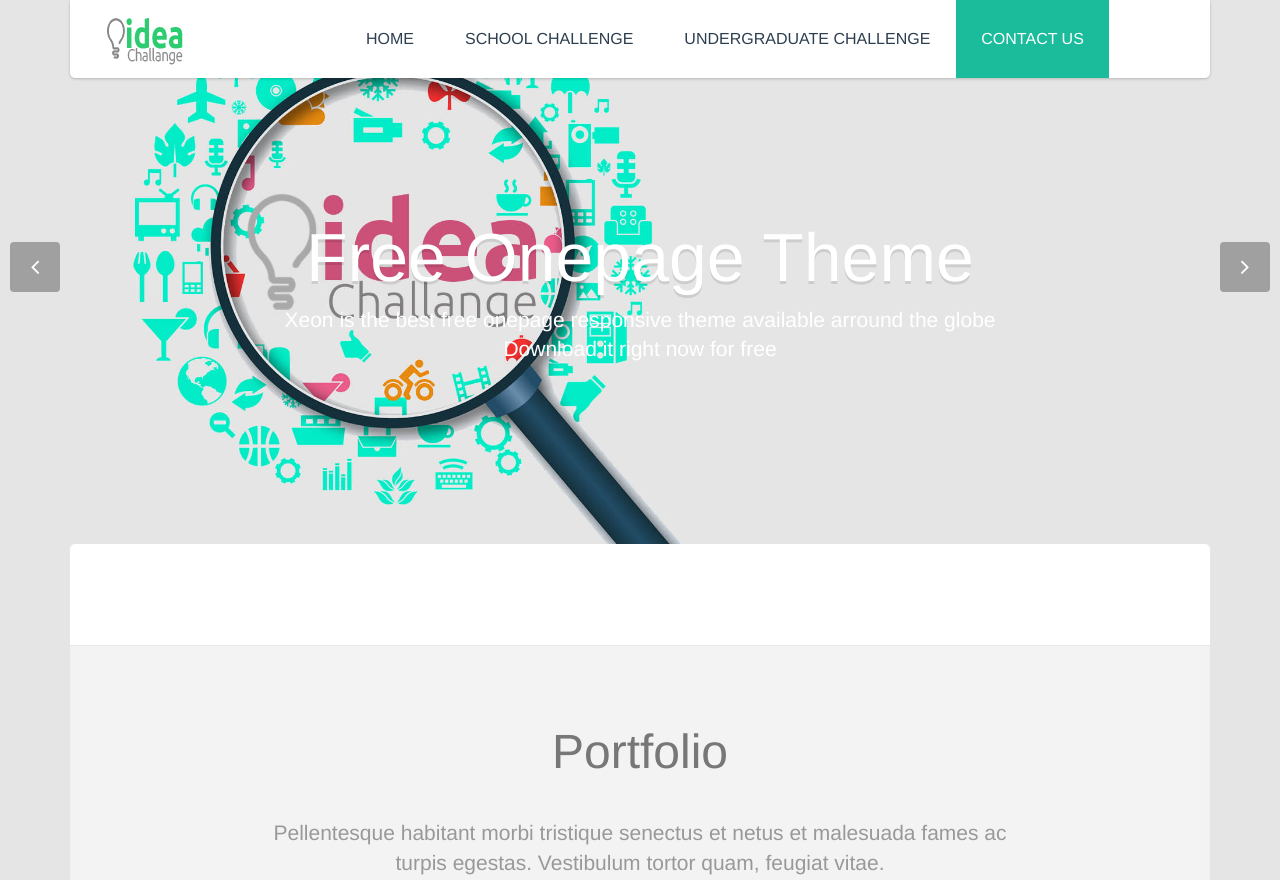
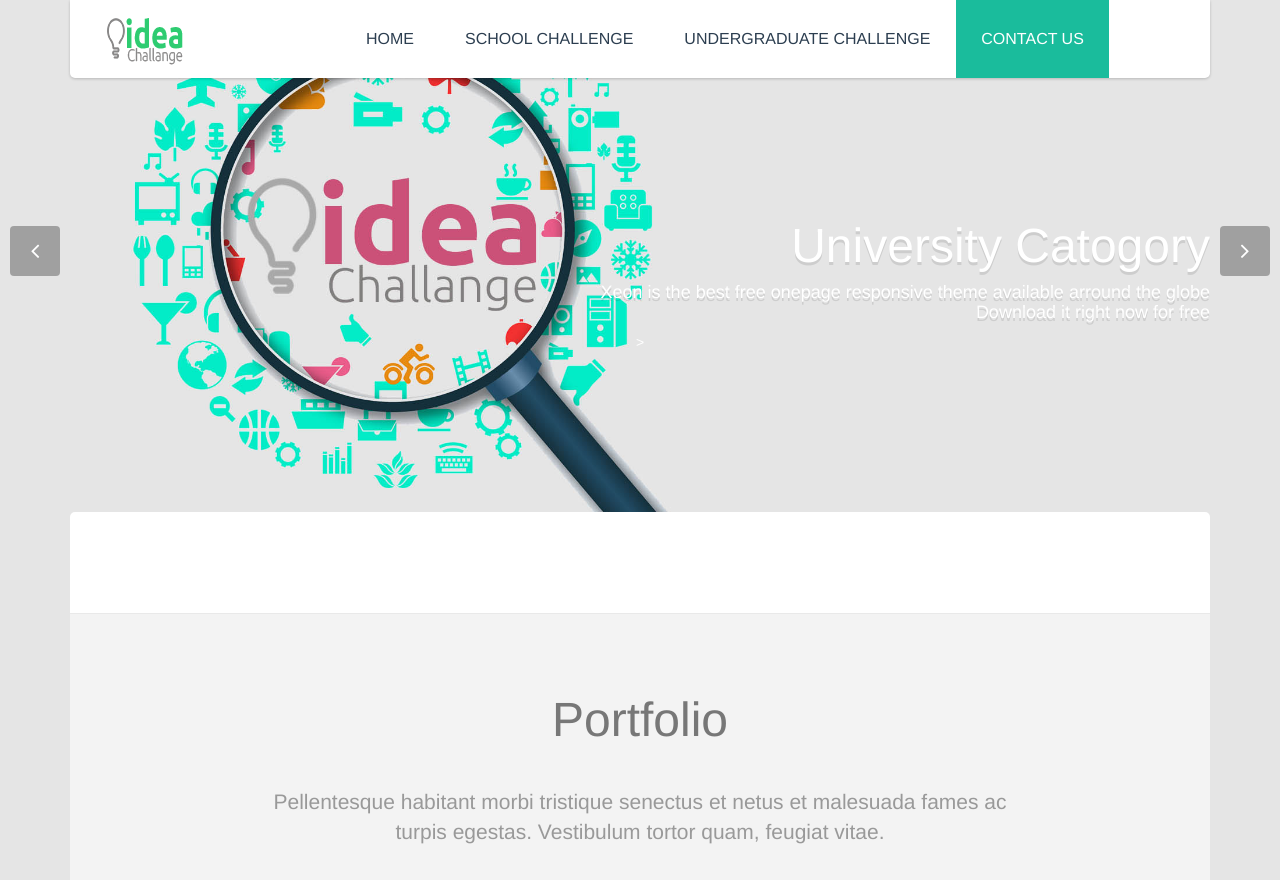
Before and after one commit to darshanakgr/ideamora, a plain HTML site: page index.html in a window 1280 px wide. Shown: the top 880 px of the page. Drawn offline with Linux system fonts and the light colour scheme.

Commit message:
caroceal

```diff
--- a/css/main.css
+++ b/css/main.css
@@ -116,9 +116,16 @@ a:focus {
   right: 10px;
 }
 #main-slider h1 {
-  font-size: 68px;
+  font-size: 48px;
   text-shadow: 0 3px rgba(0, 0, 0, 0.1);
   color: #fff;
+  text-align: right;
+}
+#main-slider h4 {
+  font-size: 18px;
+  text-shadow: 0 3px rgba(0, 0, 0, 0.1);
+  color: #fff;
+  text-align: right;
 }
 #contact .box {
   background-color: #222;
--- a/index.html
+++ b/index.html
@@ -51,16 +51,16 @@
             <div class="item active">
                 <div class="container">
                     <div class="carousel-content">
-                        <h1>Free Onepage Theme</h1>
-                        <p class="lead">Xeon is the best free onepage responsive theme available arround the globe<br>Download it right now for free</p>
+                        <h1>University Catogory</h1>
+                        <h4>Xeon is the best free onepage responsive theme available arround the globe<br>Download it right now for free</p></h4>>
                     </div>
                 </div>
             </div><!--/.item-->
             <div class="item">
                 <div class="container">
                     <div class="carousel-content">
-                        <h1>ShapeBootstrap.net</h1>
-                        <p class="lead">Download free but 100% premium quaility twitter Bootstrap based WordPress and HTML themes <br>from shapebootstrap.net</p>
+                        <h1>School catogory</h1>
+                        <h4>Download free but 100% premium quaility twitter Bootstrap based WordPress and HTML themes <br>from shapebootstrap.net</p></h4>
                     </div>
                 </div>
             </div><!--/.item-->
```
